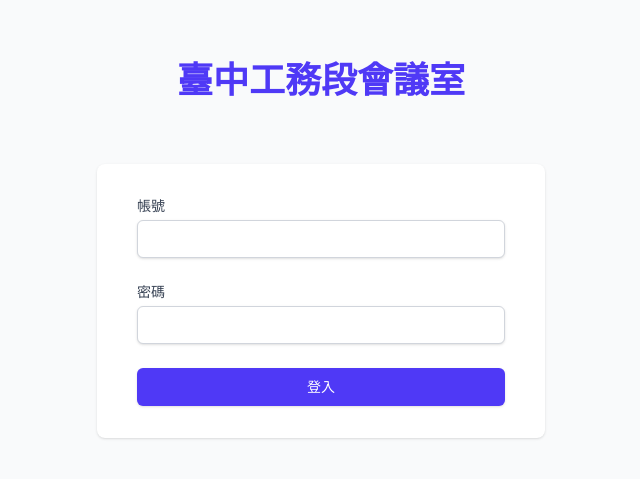
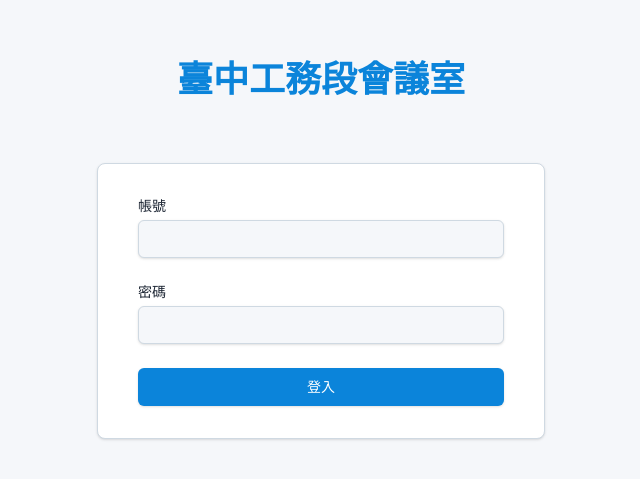
Before and after one commit to wcyu0527-cmyk/meeting-room-app, a Next.js app: page /login in a window 1280 px wide. Shown: the part 151-630 px from the top of the page, without its empty margins (319-959 px from the left). Built offline with nearby package versions, Linux system fonts and the light colour scheme.

Commit message:
style: update login page to match app theme

```diff
--- a/src/app/login/LoginForm.tsx
+++ b/src/app/login/LoginForm.tsx
@@ -24,7 +24,7 @@ export default function LoginForm({
             <div>
                 <label
                     htmlFor="username"
-                    className="block text-sm font-medium text-gray-700"
+                    className="block text-sm font-medium text-foreground"
                 >
                     帳號
                 </label>
@@ -36,7 +36,7 @@ export default function LoginForm({
                         autoComplete="username"
                         required
                         disabled={isPending}
-                        className="appearance-none block w-full px-3 py-2 border border-gray-300 rounded-md shadow-sm placeholder-gray-400 focus:outline-none focus:ring-indigo-500 focus:border-indigo-500 sm:text-sm disabled:bg-gray-100 disabled:cursor-not-allowed text-gray-900 bg-white"
+                        className="appearance-none block w-full px-3 py-2 border border-input rounded-md shadow-sm placeholder:text-muted-foreground focus:outline-none focus:ring-2 focus:ring-ring focus:border-input sm:text-sm disabled:bg-muted disabled:cursor-not-allowed text-foreground bg-background"
                     />
                 </div>
             </div>
@@ -44,7 +44,7 @@ export default function LoginForm({
             <div>
                 <label
                     htmlFor="password"
-                    className="block text-sm font-medium text-gray-700"
+                    className="block text-sm font-medium text-foreground"
                 >
                     密碼
                 </label>
@@ -56,7 +56,7 @@ export default function LoginForm({
                         autoComplete="current-password"
                         required
                         disabled={isPending}
-                        className="appearance-none block w-full px-3 py-2 border border-gray-300 rounded-md shadow-sm placeholder-gray-400 focus:outline-none focus:ring-indigo-500 focus:border-indigo-500 sm:text-sm disabled:bg-gray-100 disabled:cursor-not-allowed text-gray-900 bg-white"
+                        className="appearance-none block w-full px-3 py-2 border border-input rounded-md shadow-sm placeholder:text-muted-foreground focus:outline-none focus:ring-2 focus:ring-ring focus:border-input sm:text-sm disabled:bg-muted disabled:cursor-not-allowed text-foreground bg-background"
                     />
                 </div>
             </div>
@@ -65,7 +65,7 @@ export default function LoginForm({
                 <button
                     formAction={handleLogin}
                     disabled={isPending}
-                    className="w-full flex justify-center py-2 px-4 border border-transparent rounded-md shadow-sm text-sm font-medium text-white bg-indigo-600 hover:bg-indigo-700 focus:outline-none focus:ring-2 focus:ring-inset focus:ring-indigo-500 disabled:bg-indigo-400 disabled:cursor-not-allowed"
+                    className="w-full flex justify-center py-2 px-4 border border-transparent rounded-md shadow-sm text-sm font-medium text-primary-foreground bg-primary hover:bg-primary/90 focus:outline-none focus:ring-2 focus:ring-inset focus:ring-ring disabled:opacity-50 disabled:cursor-not-allowed"
                 >
                     {isPending ? (
                         <span className="flex items-center">
--- a/src/app/login/page.tsx
+++ b/src/app/login/page.tsx
@@ -6,15 +6,15 @@ export default function LoginPage({
     searchParams: { message: string; error: string }
 }) {
     return (
-        <div className="flex min-h-screen flex-col items-center justify-center bg-gray-50 py-12 sm:px-6 lg:px-8">
+        <div className="flex min-h-screen flex-col items-center justify-center bg-background py-12 sm:px-6 lg:px-8">
             <div className="sm:mx-auto sm:w-full sm:max-w-md">
-                <h1 className="text-center text-4xl font-bold text-indigo-600 mb-8">
+                <h1 className="text-center text-4xl font-bold text-primary mb-8">
                     臺中工務段會議室
                 </h1>
             </div>
 
             <div className="mt-8 sm:mx-auto sm:w-full sm:max-w-md">
-                <div className="bg-white py-8 px-4 shadow sm:rounded-lg sm:px-10">
+                <div className="bg-card py-8 px-4 shadow sm:rounded-lg sm:px-10 border border-border">
                     <LoginForm
                         error={searchParams?.error}
                         message={searchParams?.message}
```
